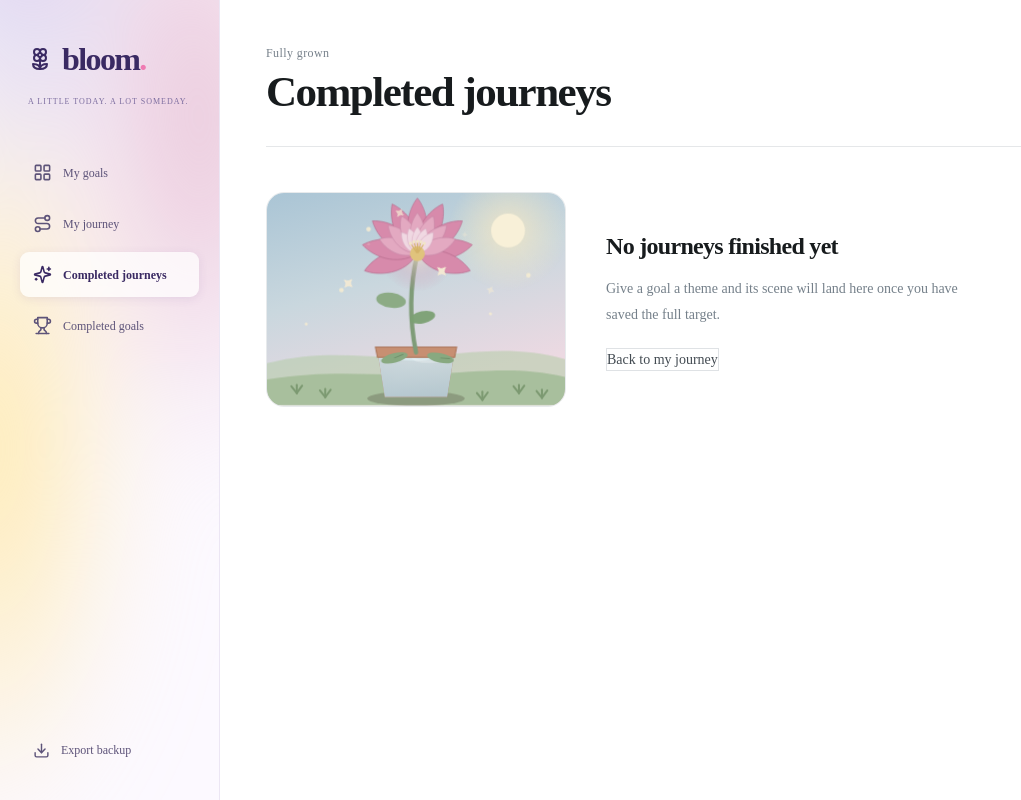
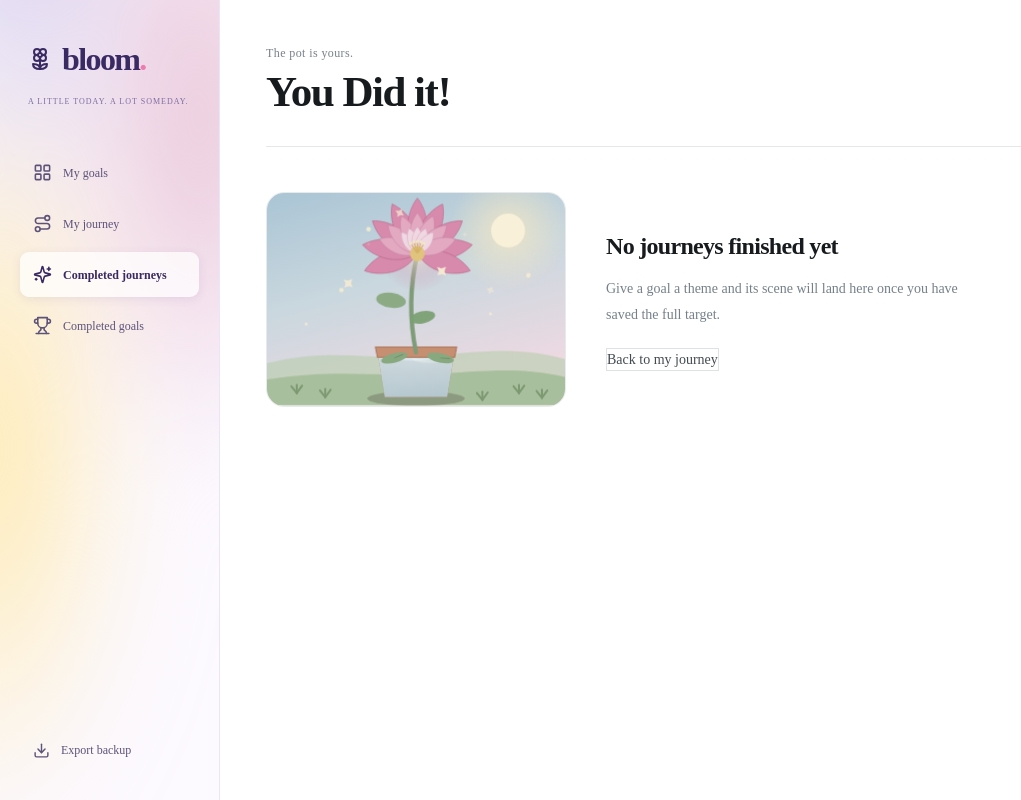
Before and after one commit to ManalAsad/Ante, a React (Vite) app in the folder frontend/: page / in a window 1280 px wide. Both pictures are taken after a click on the button "Completed journeys". Shown: the whole page, without its empty margins (0-1021 px from the left). Built offline with nearby package versions, Linux system fonts and the light colour scheme.

Commit message:
Update BloomedJourneys.jsx

```diff
--- a/frontend/src/features/journey/BloomedJourneys.jsx
+++ b/frontend/src/features/journey/BloomedJourneys.jsx
@@ -15,8 +15,8 @@ export default function BloomedJourneys({ goals, onOpen, onJourney }) {
 
   return <>
     <header className="page-heading journey-heading"><div>
-      <span className="eyebrow">Fully grown</span>
-      <h1>Completed journeys</h1></div>
+      <span className="eyebrow">The pot is yours.</span>
+      <h1>You Did it!</h1></div>
       {done.length > 0 && <div className="completed-total">
         <strong>{done.length}</strong><span>{done.length === 1 ? 'scene' : 'scenes'} in full bloom</span>
       </div>}</header>
@@ -37,7 +37,7 @@ export default function BloomedJourneys({ goals, onOpen, onJourney }) {
           <JourneyCard key={goal.id} goal={goal} index={index} muted onOpen={() => onOpen(goal.id)} />)}
       </section>
       <p className="field-help completed-note">
-        <Sparkles size={13} /> Grown all the way. Open one to look back at how it got there.</p>
+        <Sparkles size={13} />Open one to look back at how it got there.</p>
     </>}
   </>;
 }
```
